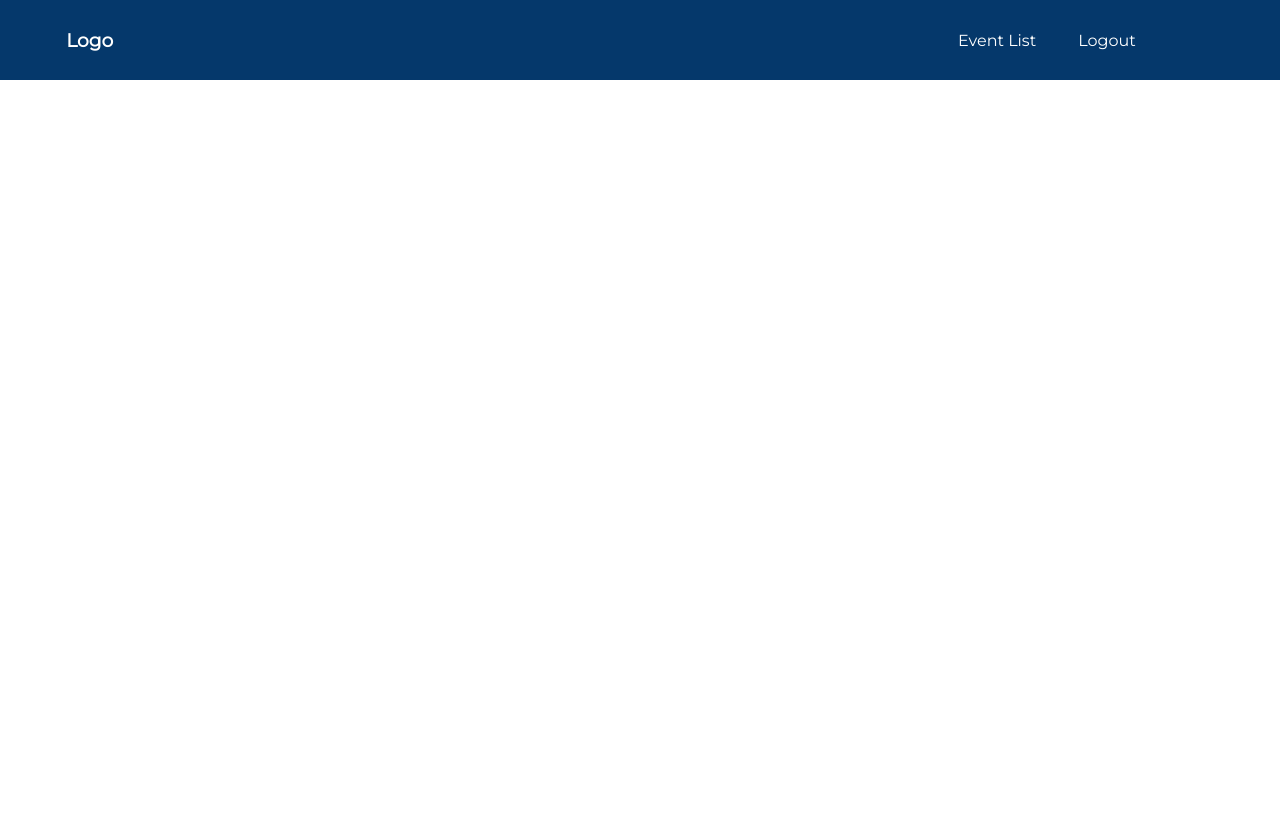
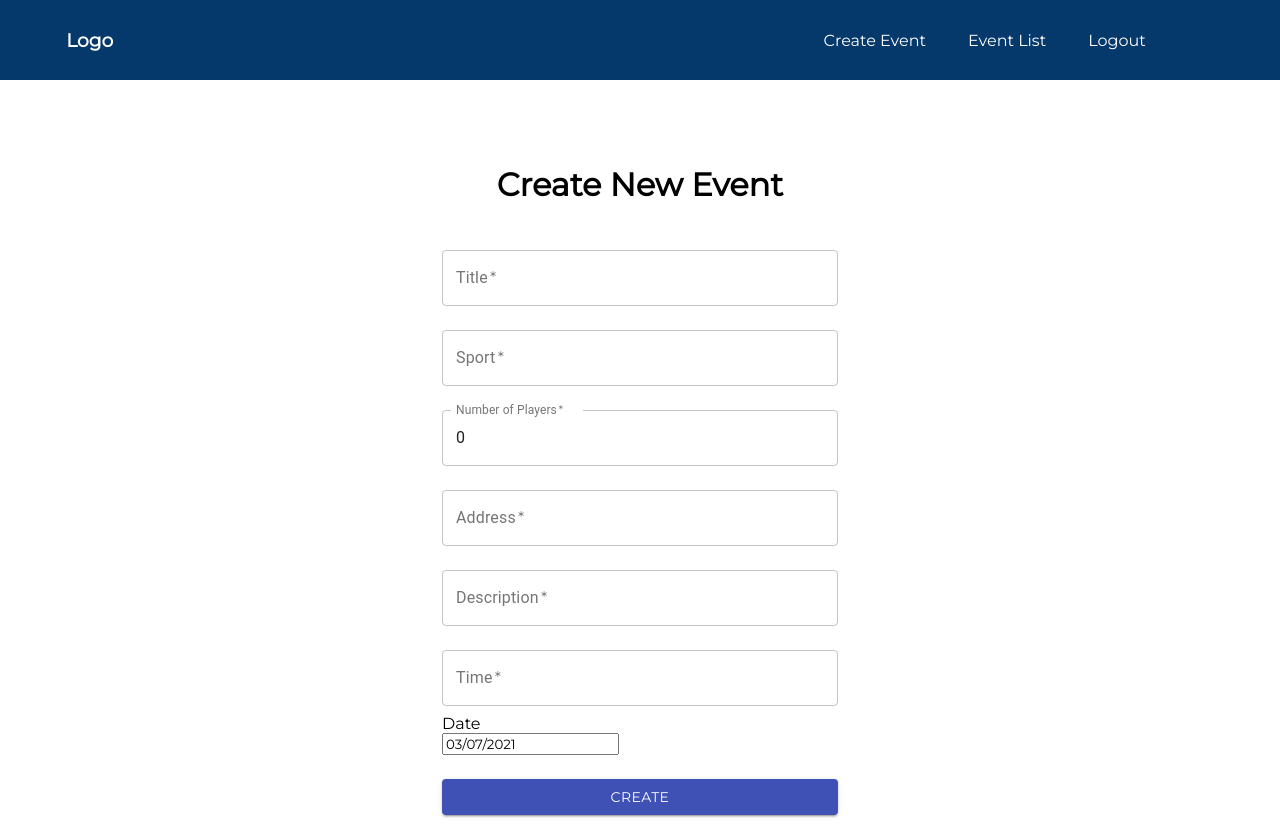
Before and after one commit to aditya-dabhi/PlayerFinder, a React (Create React App) app in the folder client/: page /create_event in a window 1280 px wide. Before the commit the page ends 800 px from the top, so only its background shows below. Built offline with nearby package versions, Linux system fonts and the light colour scheme; sample sign-in values are in the browser's storage.

Commit message:
Create Event Page Added

```diff
--- a/client/package.json
+++ b/client/package.json
@@ -3,12 +3,16 @@
   "version": "0.1.0",
   "private": true,
   "dependencies": {
+    "@date-io/date-fns": "^2.10.8",
     "@material-ui/core": "^4.11.3",
+    "@material-ui/pickers": "^3.3.10",
     "@testing-library/jest-dom": "^5.11.9",
     "@testing-library/react": "^11.2.5",
     "@testing-library/user-event": "^12.8.1",
     "axios": "^0.21.1",
+    "date-fns": "^2.19.0",
     "react": "^17.0.1",
+    "react-datepicker": "^3.6.0",
     "react-dom": "^17.0.1",
     "react-router-dom": "^5.2.0",
     "react-scripts": "4.0.3",
--- a/client/src/App.js
+++ b/client/src/App.js
@@ -9,6 +9,7 @@ import Logout from './components/Logout';
 import {AuthProvider} from './AuthContext'
 import ProtectedRoute from './ProtectedRoute';
 import Events from './components/Events/Events';
+import CreateEvent from './components/Events/CreateEvent';
 
 
 function App() {
@@ -23,6 +24,7 @@ function App() {
             <Route path="/login" component={Login} />
             <Route path="/logout" component={Logout} />
             <ProtectedRoute path="/events" exact component={Events}/>
+            <ProtectedRoute path="/create_event" exact component={CreateEvent}/>
           </Switch>
         </div>
       </Router>
--- a/client/src/ProtectedRoute.js
+++ b/client/src/ProtectedRoute.js
@@ -5,7 +5,6 @@ import {AuthContext} from './AuthContext'
 
 const ProtectedRoute = props => {
     const [auth, setAuth] = useContext(AuthContext);
-    console.log(auth)
     return auth ? <Route {...props} /> : <Redirect to="/" />
 }
 
--- /dev/null
+++ b/client/src/components/Events/CreateEvent.js
@@ -0,0 +1,166 @@
+import React, { useState } from 'react'
+import { withRouter } from 'react-router'
+import {useHistory} from 'react-router-dom'
+import Button from '@material-ui/core/Button';
+import TextField from '@material-ui/core/TextField';
+import { makeStyles } from '@material-ui/core/styles';
+import Container from '@material-ui/core/Container';
+import DatePicker from 'react-datepicker'
+import 'react-datepicker/dist/react-datepicker.css'
+import axios from '../../axios'
+
+const useStyles = makeStyles((theme) => ({
+    createEvent: {
+      marginTop: theme.spacing(8),
+      display: 'flex',
+      flexDirection: 'column',
+      alignItems: 'center',
+    },
+    avatar: {
+      margin: theme.spacing(1),
+      backgroundColor: theme.palette.secondary.main,
+    },
+    form: {
+      width: '100%',
+      marginTop: theme.spacing(1),
+    },
+    submit: {
+      margin: theme.spacing(3, 0, 2),
+    },
+    link: {
+      cursor: 'pointer'
+    }
+  }));
+
+const CreateEvent = () => {
+    const [title, setTitle] = useState('')
+    const [sport, setSport] = useState('')
+    const [playerCount, setPlayerCount] = useState(0)
+    const [address, setAddress] = useState('')
+    const [description, setDescription] = useState('')
+    const [date, setDate] = useState(new Date())
+    const [time, setTime] = useState('')
+    const classes = useStyles()
+    let history = useHistory()
+
+    const handleCreate = event => {
+        event.preventDefault()
+        console.log('Title',title)
+        console.log('Sport',sport)
+        console.log('PlayerCount',playerCount)
+        console.log('Address',address)
+        console.log('description',description)
+        console.log('Date',date)
+        console.log('Time',time)
+        axios.post('api/events/create', {
+            nameofevent: title,
+            typeofsport: sport,
+            numberofplayers: playerCount,
+            address: address,
+            description: description,
+            date: date,
+            time: time
+        },{
+            headers: {
+                'auth-token': localStorage.getItem('token')
+            },
+        })
+        .then(response => console.log(response))
+        .catch(err => console.log(err))
+    }
+    return (
+        <div>
+            <Container component="main" maxWidth="xs">
+                <div className={classes.createEvent}>
+                    <h1>Create New Event</h1>
+                    <form className={classes.form} noValidate onSubmit = {handleCreate}>
+                    <TextField
+                        variant="outlined"
+                        margin="normal"
+                        required
+                        fullWidth
+                        id="title"
+                        value={title}
+                        label="Title"
+                        name="title"
+                        onChange={({ target }) => setTitle(target.value)}
+                    />
+                    <TextField
+                        variant="outlined"
+                        margin="normal"
+                        required
+                        fullWidth
+                        id="sport"
+                        value={sport}
+                        label="Sport"
+                        name="sport"
+                        onChange={({ target }) => setSport(target.value)}
+                    />
+                    <TextField
+                        variant="outlined"
+                        margin="normal"
+                        required
+                        fullWidth
+                        id="playercount"
+                        value={playerCount}
+                        label="Number of Players"
+                        name="playercount"
+                        onChange={({ target }) => setPlayerCount(target.value)}
+                    />
+                    <TextField
+                        variant="outlined"
+                        margin="normal"
+                        required
+                        fullWidth
+                        id="address"
+                        value={address}
+                        label="Address"
+                        name="address"
+                        onChange={({ target }) => setAddress(target.value)}
+                    />
+                    <TextField
+                        variant="outlined"
+                        margin="normal"
+                        required
+                        fullWidth
+                        id="description"
+                        value={description}
+                        label="Description"
+                        name="description"
+                        onChange={({ target }) => setDescription(target.value)}
+                    />
+                    <TextField
+                        variant="outlined"
+                        margin="normal"
+                        required
+                        fullWidth
+                        id="time"
+                        value={time}
+                        label="Time"
+                        name="time"
+                        onChange={({ target }) => setTime(target.value)}
+                    />
+                    <label>Date</label><br />
+                    <DatePicker
+                        minDate={new Date()}
+                        selected={date}
+                        dateFormat={'MM/dd/yyyy'}
+                        onChange={date => setDate(date)}
+                    />
+                    <Button
+                        type="submit"
+                        fullWidth
+                        variant="contained"
+                        color="primary"
+                        className={classes.submit}
+                    >
+                        Create
+                    </Button>
+                    </form>
+                </div>
+            </Container>
+        </div>
+    )
+}
+
+export default withRouter(CreateEvent)
--- a/client/src/components/Events/Events.js
+++ b/client/src/components/Events/Events.js
@@ -1,10 +1,28 @@
-import React from 'react'
+import React, { useState, useEffect } from 'react'
 import {withRouter} from 'react-router-dom'
+import axios from '../../axios'
 
 const Events = () => {
+    const [events, setEvents] = useState([])
+    let tempEvents = []
+    useEffect(() => {
+        getEvents()
+    },[])
+    const getEvents = () => {
+        axios.get('/api/events/all',{
+            headers: {
+                'auth-token': localStorage.getItem('token')
+            }
+        })
+        .then(res => {
+            setEvents(res.data)
+        })
+        .catch(err => console.log(err))
+    }
     return (
         <div>
-            <h1>Events</h1>
+            {console.log(events)}
+            {events.map(event => <h1>{event.typeofsport}</h1>)}
         </div>
     )
 }
--- a/client/src/components/Home/Home.js
+++ b/client/src/components/Home/Home.js
@@ -12,9 +12,14 @@ const Home = () => {
                 <p>Pick a day, time, and place to play any sport with someone or group of people.</p>
                 <div className="home__button">
                     <Link to="/signup" className="home__links">
-                        <button className="btn">Register</button>
+                        {auth ? null : <button className="btn">Register</button> }
                     </Link>
-                    {auth ? <button className="btn">See Events</button> : null}
+                    <Link to="/create_event" className="home__links">
+                        {auth ? <button className="btn">Create Event</button> : null}
+                    </Link>
+                    <Link to="/events" className="home__links">
+                        {auth ? <button className="btn">See Events</button> : null}
+                    </Link>
                 </div>
             </div>
             <div className="home__decor">
--- a/client/src/components/Navbar/Navbar.js
+++ b/client/src/components/Navbar/Navbar.js
@@ -18,7 +18,12 @@ const Navbar = () => {
                     <ul className="navbar__navmenu">
                         {auth
                             ? <>
-                                <li className="navbar__navlinks">Event List</li>
+                                <Link to="/create_event" className="navbar__links">
+                                    <li className="navbar__navlinks">Create Event</li>
+                                </Link>
+                                <Link to="/events" className="navbar__links">
+                                    <li className="navbar__navlinks">Event List</li>
+                                </Link>
                                 <Link to="/logout" className="navbar__links">
                                     <li className="navbar__navlinks">Logout</li>
                                 </Link>
```
Also changed, not shown: 2 other files (tests, documents, lock files or other folders).
